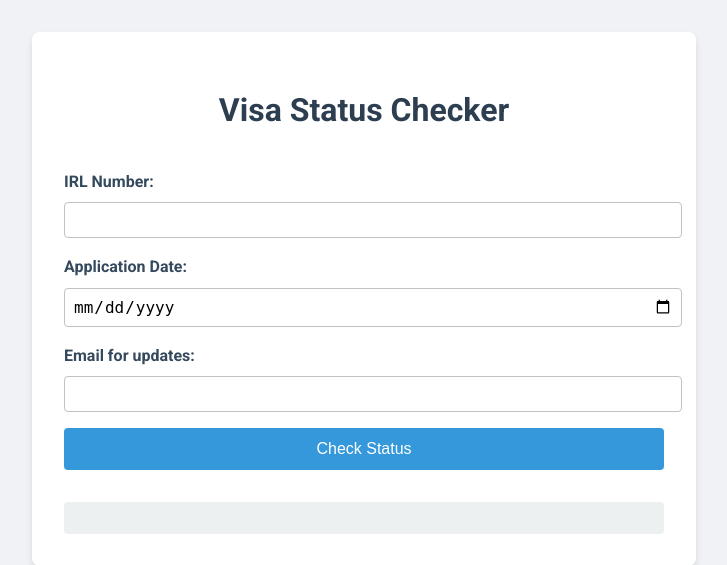
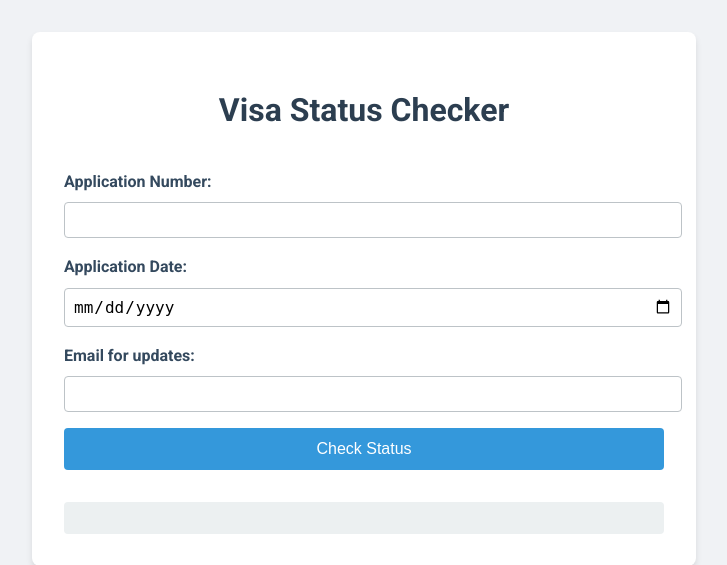
Before and after one commit to prathamesh-git9/visa-status-checker, a Flask app: page / in a window 1280 px wide. Shown: the top 565 px of the page, without its empty margins (276-1003 px from the left). Run offline with Flask 2, Linux system fonts and the light colour scheme; some libraries are stand-ins or nearby versions.

Commit message:
Fix form submission and error handling

```diff
--- a/app.py
+++ b/app.py
@@ -106,9 +106,17 @@ def check_status():
 
         logger.info(f"Parsed data - Application Number: {application_number}, Date: {application_date}, Email: {email}")
 
-        if not all([application_number, application_date, email]):
-            logger.error("Missing required fields")
-            return jsonify({"error": "Missing required fields"}), 400
+        if not application_number or not application_date or not email:
+            missing_fields = []
+            if not application_number:
+                missing_fields.append("application_number")
+            if not application_date:
+                missing_fields.append("application_date")
+            if not email:
+                missing_fields.append("email")
+            error_message = f"Missing required fields: {', '.join(missing_fields)}"
+            logger.error(error_message)
+            return jsonify({"error": error_message}), 400
 
         if application_number in visa_database:
             visa_info = visa_database[application_number]
--- a/static/script.js
+++ b/static/script.js
@@ -48,6 +48,16 @@ document.getElementById('status-form').addEventListener('submit', async function
     const formData = new FormData(this);
     console.log('Form data:', Object.fromEntries(formData));
 
+    // Validate form data
+    const application_number = formData.get('application_number');
+    const application_date = formData.get('application_date');
+    const email = formData.get('email');
+
+    if (!application_number || !application_date || !email) {
+        showNotification('Please fill in all required fields', 'error');
+        return;
+    }
+
     try {
         const csrfToken = await getCsrfToken();
         console.log('CSRF token obtained');
@@ -65,17 +75,13 @@ document.getElementById('status-form').addEventListener('submit', async function
 
         console.log('Response received:', response.status);
 
-        if (response.status === 429) {
-            throw new Error('Too many requests. Please wait a moment before trying again.');
-        }
-
         const data = await response.json();
         console.log('Parsed response data:', data);
 
         hideLoading();
 
         if (!response.ok) {
-            throw new Error(`HTTP error! status: ${response.status}, message: ${data.error || data.message || 'Unknown error'}`);
+            throw new Error(`HTTP error! status: ${response.status}, message: ${data.error || 'Unknown error'}`);
         }
 
         console.log('Received data:', data);  // Log the received data
--- a/templates/index.html
+++ b/templates/index.html
@@ -12,8 +12,8 @@
         <h1>Visa Status Checker</h1>
         <form id="status-form">
             <div class="form-group">
-                <label for="irl_number">IRL Number:</label>
-                <input type="text" id="irl_number" name="irl_number" required>
+                <label for="application_number">Application Number:</label>
+                <input type="text" id="application_number" name="application_number" required>
             </div>
             <div class="form-group">
                 <label for="application_date">Application Date:</label>
```
